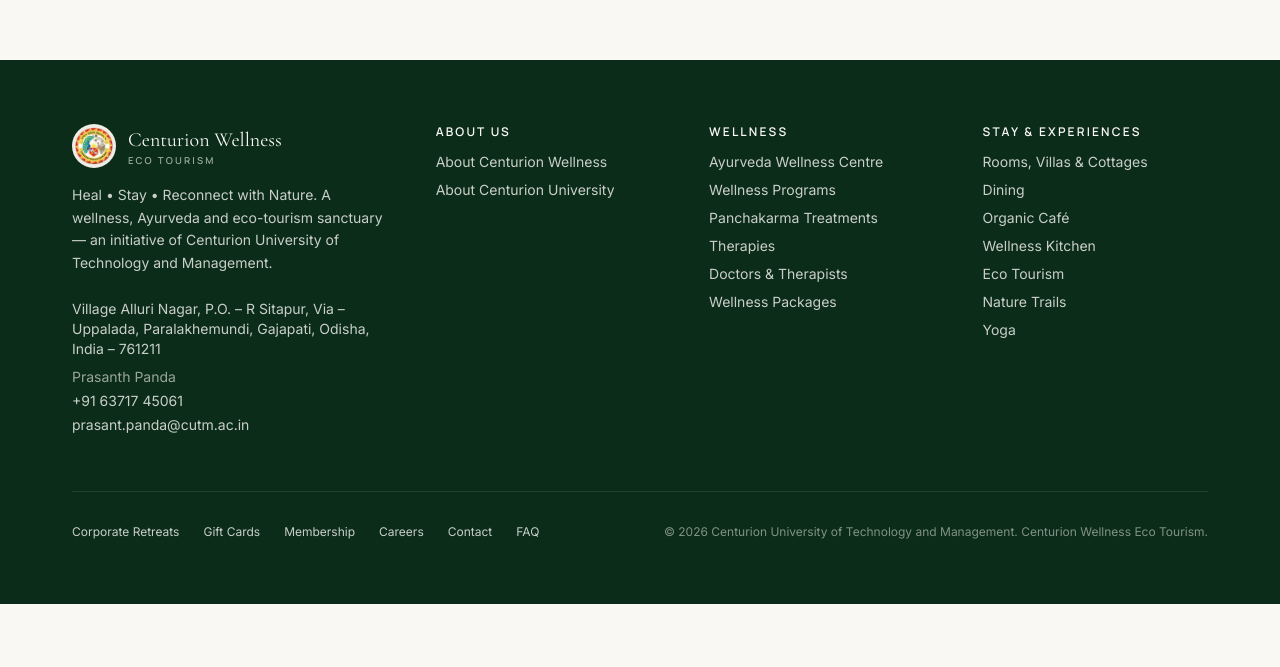
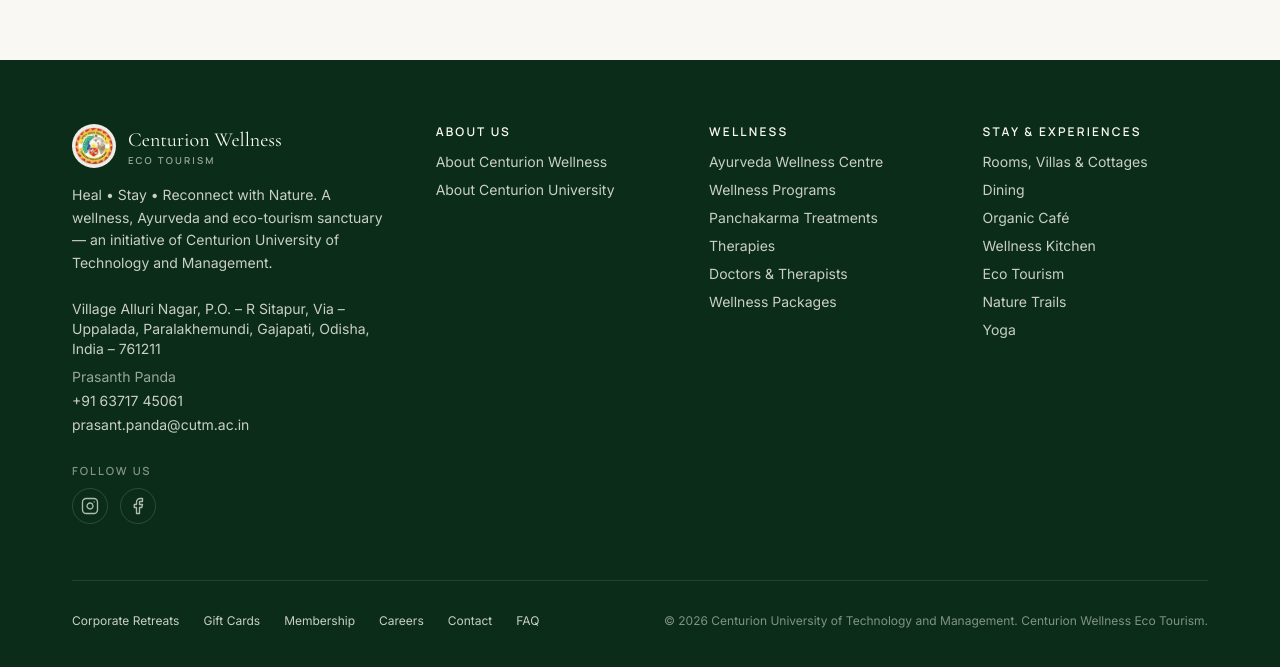
Before and after one commit to kalyankv86/resortsportal, a Next.js app in the folder frontend/: page /about in a window 1280 px wide. Shown: the part 2814-3481 px from the top of the page. Before the commit the page ends 3418 px from the top, so only its background shows below. Built offline with nearby package versions, Linux system fonts and the light colour scheme; no server answers.

Commit message:
Footer: add Instagram & Facebook links
- real handles: instagram.com/cuwellnessonline, the Wellness Facebook page
- rendered as a 'Follow us' row in the footer (was defined but never shown)
- dropped the unused YouTube placeholder

```diff
--- a/frontend/src/components/layout/SiteFooter.tsx
+++ b/frontend/src/components/layout/SiteFooter.tsx
@@ -43,6 +43,38 @@
               <a href={`tel:${site.phone.replace(/\s/g, "")}`}>{site.phone}</a>
               <a href={`mailto:${site.email}`}>{site.email}</a>
             </div>
+
+            <div className="mt-3 flex flex-col gap-2">
+              <span className="font-ui text-[0.7rem] font-semibold uppercase tracking-[0.18em] text-ivory/50">
+                Follow us
+              </span>
+              <div className="flex items-center gap-3">
+                <a
+                  href={site.socials.instagram}
+                  target="_blank"
+                  rel="noopener noreferrer"
+                  aria-label="Centurion Wellness on Instagram"
+                  className="grid h-9 w-9 place-items-center rounded-full border border-white/15 text-ivory/70 transition-colors hover:border-white/40 hover:text-ivory"
+                >
+                  <svg viewBox="0 0 24 24" fill="none" stroke="currentColor" strokeWidth="1.8" strokeLinecap="round" strokeLinejoin="round" className="h-[18px] w-[18px]">
+                    <rect x="2" y="2" width="20" height="20" rx="5" />
+                    <path d="M16 11.37A4 4 0 1 1 12.63 8 4 4 0 0 1 16 11.37z" />
+                    <line x1="17.5" y1="6.5" x2="17.51" y2="6.5" />
+                  </svg>
+                </a>
+                <a
+                  href={site.socials.facebook}
+                  target="_blank"
+                  rel="noopener noreferrer"
+                  aria-label="Centurion Wellness on Facebook"
+                  className="grid h-9 w-9 place-items-center rounded-full border border-white/15 text-ivory/70 transition-colors hover:border-white/40 hover:text-ivory"
+                >
+                  <svg viewBox="0 0 24 24" fill="none" stroke="currentColor" strokeWidth="1.8" strokeLinecap="round" strokeLinejoin="round" className="h-[18px] w-[18px]">
+                    <path d="M18 2h-3a5 5 0 0 0-5 5v3H7v4h3v8h4v-8h3l1-4h-4V7a1 1 0 0 1 1-1h3z" />
+                  </svg>
+                </a>
+              </div>
+            </div>
           </div>
 
           {primaryNav.slice(0, 3).map((col) => (
--- a/frontend/src/content/site.ts
+++ b/frontend/src/content/site.ts
@@ -15,9 +15,8 @@
     "https://www.google.com/maps/search/?api=1&query=Centurion+University+of+Technology+and+Management%2C+Paralakhemundi",
   campus: "Paralakhemundi Campus · foothills of the Eastern Ghats",
   socials: {
-    instagram: "https://instagram.com/",
-    facebook: "https://facebook.com/",
-    youtube: "https://youtube.com/",
+    instagram: "https://www.instagram.com/cuwellnessonline",
+    facebook: "https://www.facebook.com/profile.php?id=61593676091408",
   },
 } as const;
 
```
